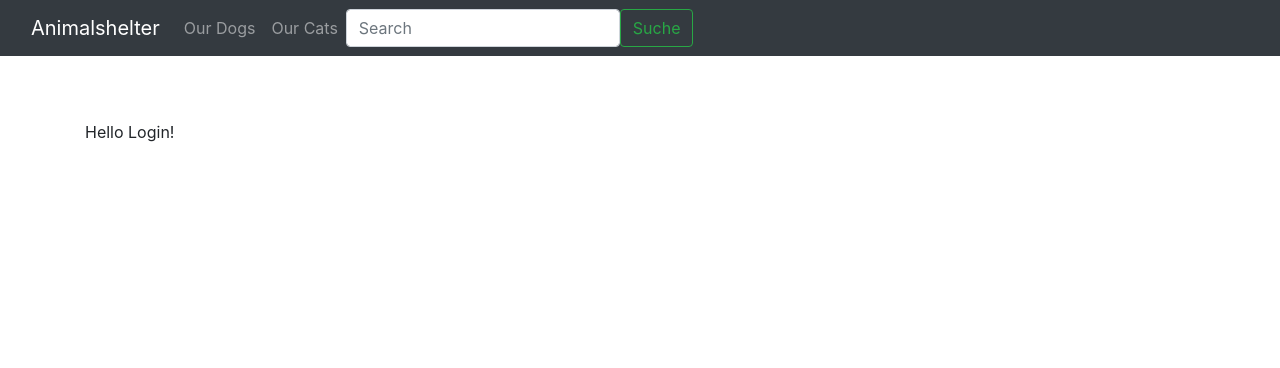
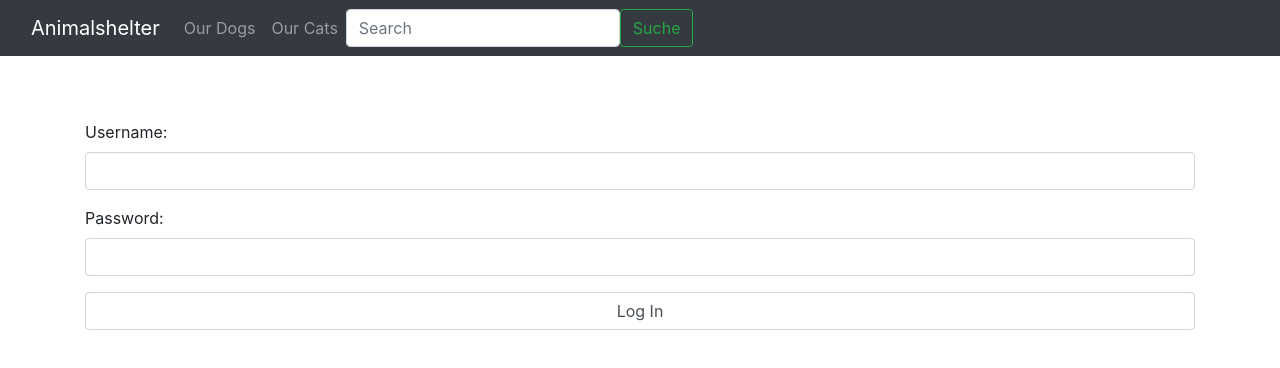
Before and after one commit to PatriciaHeimfarth/AnimalShelterWebsiteTemplate, a React (Create React App) app in the folder frontend/animalshelter-app/: page /login in a window 1280 px wide. Shown: the top 368 px of the page. Built offline with nearby package versions, Linux system fonts and the light colour scheme.

Commit message:
login form

```diff
--- a/frontend/animalshelter-app/src/components/login.component.js
+++ b/frontend/animalshelter-app/src/components/login.component.js
@@ -4,7 +4,19 @@
     render() {
         return (
             <div>
-                Hello Login!
+                <form  action="/login" method="post">
+                    <div className="form-group">
+                        <label>Username:</label>
+                        <input type="text" name="username" className="form-control" />
+                    </div>
+                    <div className="form-group">
+                        <label>Password:</label>
+                        <input type="password" name="password" className="form-control"/>
+                    </div>
+                    <div className="form-group">
+                        <input type="submit" value="Log In" className="form-control" />
+                    </div>
+                </form>
             </div>
         );
     }
```
